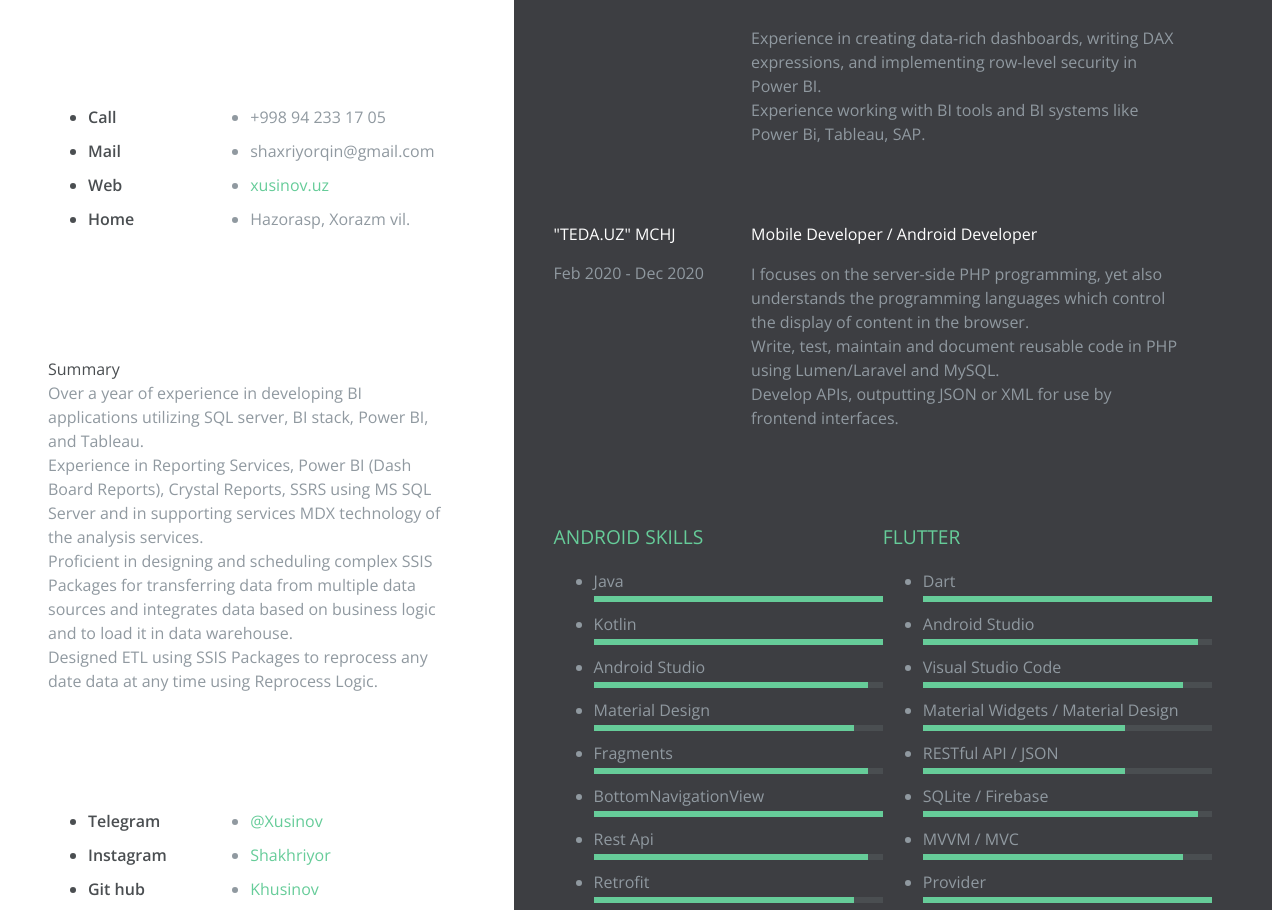
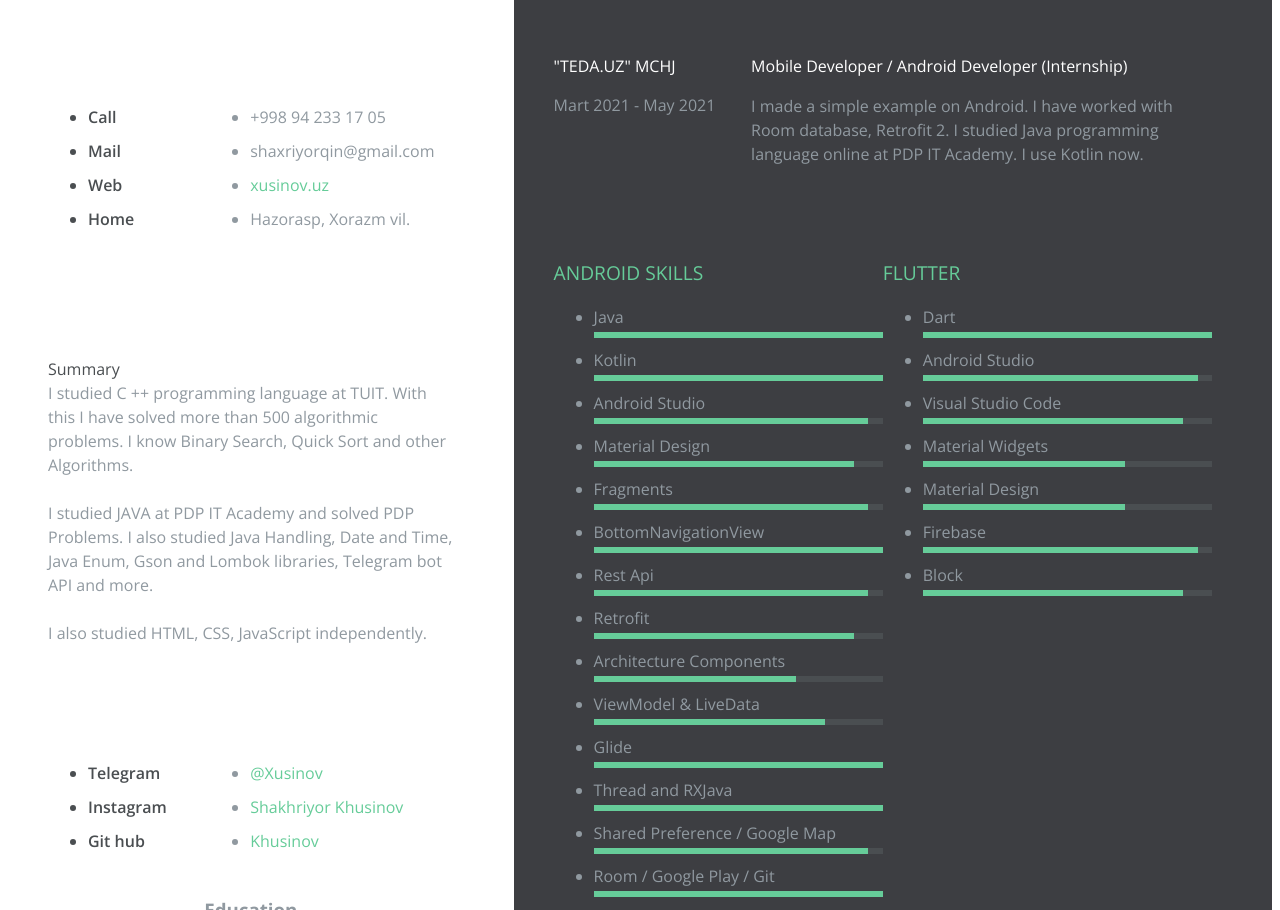
Before and after one commit to Khusinov/cv, a plain HTML site: page index.html in a window 1280 px wide. Shown: the part 265-1175 px from the top of the page. Drawn offline with nearby package versions, Linux system fonts and the light colour scheme.

Commit message:
Hello World

```diff
--- a/index.html
+++ b/index.html
@@ -131,6 +131,7 @@
           </div>
           <div class="name-wrapper">
             <h1>Shakhriyor Khusinov</h1>
+
           </div>
           <div class="clearfix"></div>
           <div class="contact-info clearfix">
@@ -150,10 +151,12 @@
           <div class="contact-presentation">
             <p>
               <span class="bold">Summary</span><br>
-              Over a year of experience in developing BI applications utilizing SQL server, BI stack, Power BI, and Tableau.<br>
-              Experience in Reporting Services, Power BI (Dash Board Reports), Crystal Reports, SSRS using MS SQL Server and in supporting services MDX technology of the analysis services. <br>
-              Proficient in designing and scheduling complex SSIS Packages for transferring data from multiple data sources and integrates data based on business logic and to load it in data warehouse. <br>
-              Designed ETL using SSIS Packages to reprocess any date data at any time using Reprocess Logic.
+              I studied C ++ programming language at TUIT. With this I have solved more than 500 algorithmic problems. I know Binary Search, Quick Sort and other Algorithms. <br>
+<br>
+              I studied JAVA at PDP IT Academy and solved PDP Problems. I also studied Java Handling, Date and Time, Java Enum, Gson and Lombok libraries, Telegram bot API and more. <br>
+              <br>
+              I also studied HTML, CSS, JavaScript independently.
+              <br>
             </p>
           </div>
           <div class="contact-social clearfix">
@@ -164,8 +167,8 @@
             </ul>
             <ul class="list-content">
               <li><a href="https://t.me/xusinov">@Xusinov</a></li>
-              <li><a href="https://instagram.com/shakhriyor_khusinov"> Shakhriyor</a></li>
-              <li><a href="https://github.com/Khusinov">Khusinov</a></li>
+              <li><a href="https://instagram.com/shakhriyor_khusinov"> Shakhriyor Khusinov</a></li>
+              <li><a href="https://github.com/Khusinov"> Khusinov </a></li>
             </ul>
           </div>
         </div>
@@ -177,7 +180,7 @@
           </p>
             <hr>
           <p>
-            Tashkent University of Information Technologies named after Muhammad al-Khwarizmi <br>
+            Urganch Brunch of TUIT <br>
             2019-Present
           </p>
         </div>
@@ -191,34 +194,37 @@
             <div class="company-wrapper clearfix">
               <div class="experience-title">"Ideal Coders Team"</div>
               <p>Urganch Sh.</p>
-              <div class="time">Jan 2021 - Present</div>
+              <div class="time">Jan 2021 - Mart 2021</div>
             </div>
 
             <div class="job-wrapper clearfix">
               <div class="experience-title">Mobile Developer/ Flutter Developer</div>
               <div class="company-description">
                 <p>
-                  I would be familiar with business intelligence, and data analytics (mathematics and statistics). Nice to have prior knowledge of data integration, data warehousing, modeling, and presentation concepts. <br><br>
-                  Experience in creating data-rich dashboards, writing DAX expressions, and implementing row-level security in Power BI. <br>
-                  Experience working with BI tools and BI systems like Power Bi, Tableau, SAP.
+
+                The best fremwork today is Flutter. I learned to write apps for Android and iOS on flutter.
+                 I created the "Debtors" project and built it on Android.
+
                 </p>
               </div>
             </div>
 
             <div class="company-wrapper clearfix">
               <div class="experience-title">"TEDA.UZ" MCHJ</div>
-              <div class="time">Feb 2020 - Dec 2020</div>
+              <div class="time">Mart 2021 - May 2021</div>
             </div>
 
             <div class="job-wrapper clearfix">
               <div class="experience-title">
-                Mobile Developer / Android Developer
+                Mobile Developer / Android Developer (Internship)
               </div>
               <div class="company-description">
                 <p>
-                  I focuses on the server-side PHP programming, yet also understands the programming languages which control the display of content in the browser. <br>
-                  Write, test, maintain and document reusable code in PHP using Lumen/Laravel and MySQL. <br>
-                  Develop APIs, outputting JSON or XML for use by frontend interfaces.
+
+
+              I made a simple example on Android. I have worked with Room database, Retrofit 2.
+              I studied Java programming language online at PDP IT Academy. I use Kotlin now.
+
                 </p>
               </div>
             </div>
@@ -250,12 +256,13 @@
               <li class="skill-percentagebi">Dart</li>
               <li class="skill-percentagebi">Android Studio</li>
               <li class="skill-percentagebi">Visual Studio Code</li>
-              <li class="skill-percentagebi">Material Widgets / Material Design</li>
-              <li class="skill-percentagebi">RESTful API / JSON</li>
-              <li class="skill-percentagebi">SQLite / Firebase </li>
-              <li class="skill-percentagebi">MVVM / MVC </li>
-              <li class="skill-percentagebi">Provider</li>
-              <li class="skill-percentagebi">Block</li>
+              <li class="skill-percentagebi">Material Widgets </li>
+              <li class="skill-percentagebi">Material Design</li>
+              <li class="skill-percentagebi">Firebase </li>
+              <li class="skill-percentagebi">Block </li>
+              <!-- <li class="skill-percentagebi">MVVM / MVC </li> -->
+              <!-- <li class="skill-percentagebi">Provider</li> -->
+              <!-- <li class="skill-percentagebi">Block</li> -->
               <!-- <li class="skill-percentagebi"> </li>
               <li class="skill-percentagebi">Tableau</li>
               <li class="skill-percentagebi">Clear Analytics</li>
```
